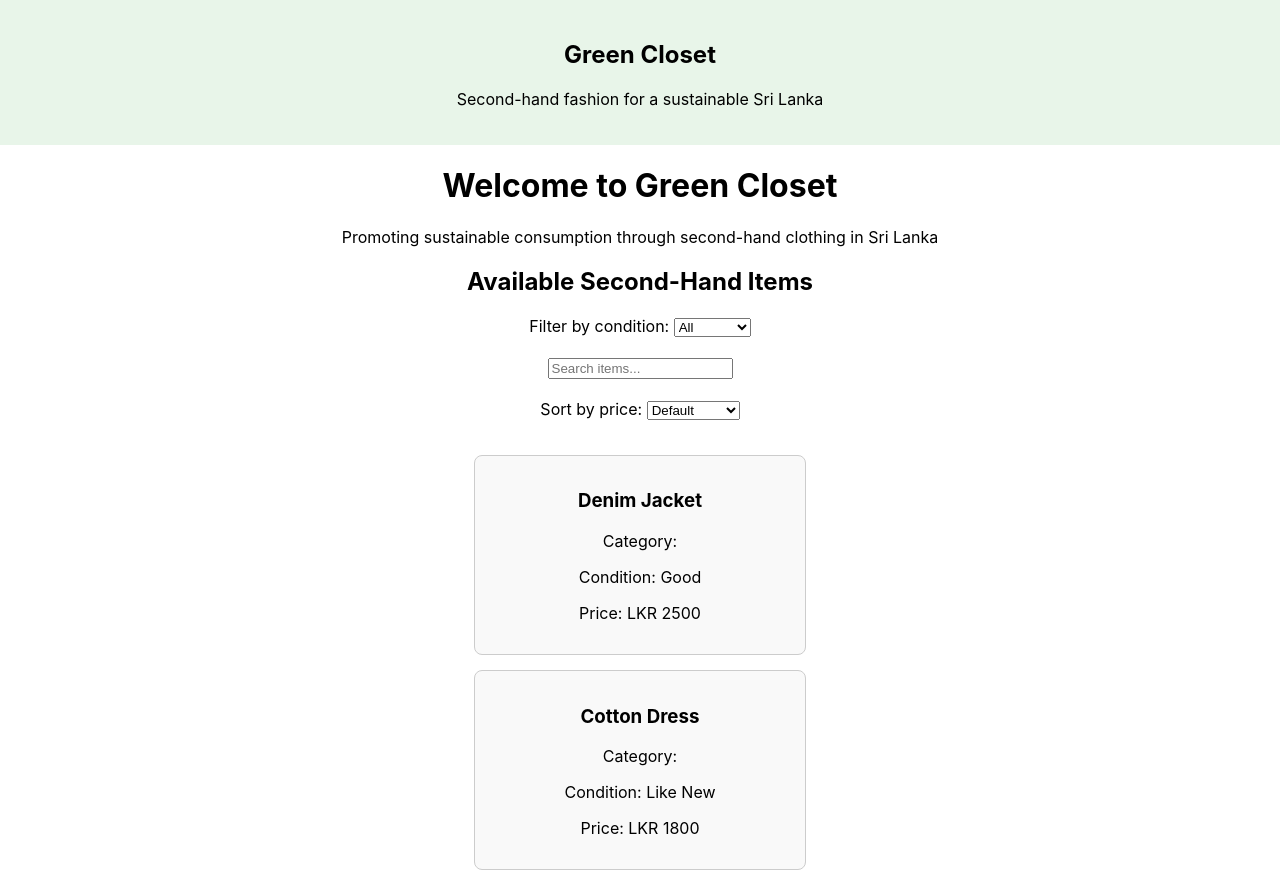
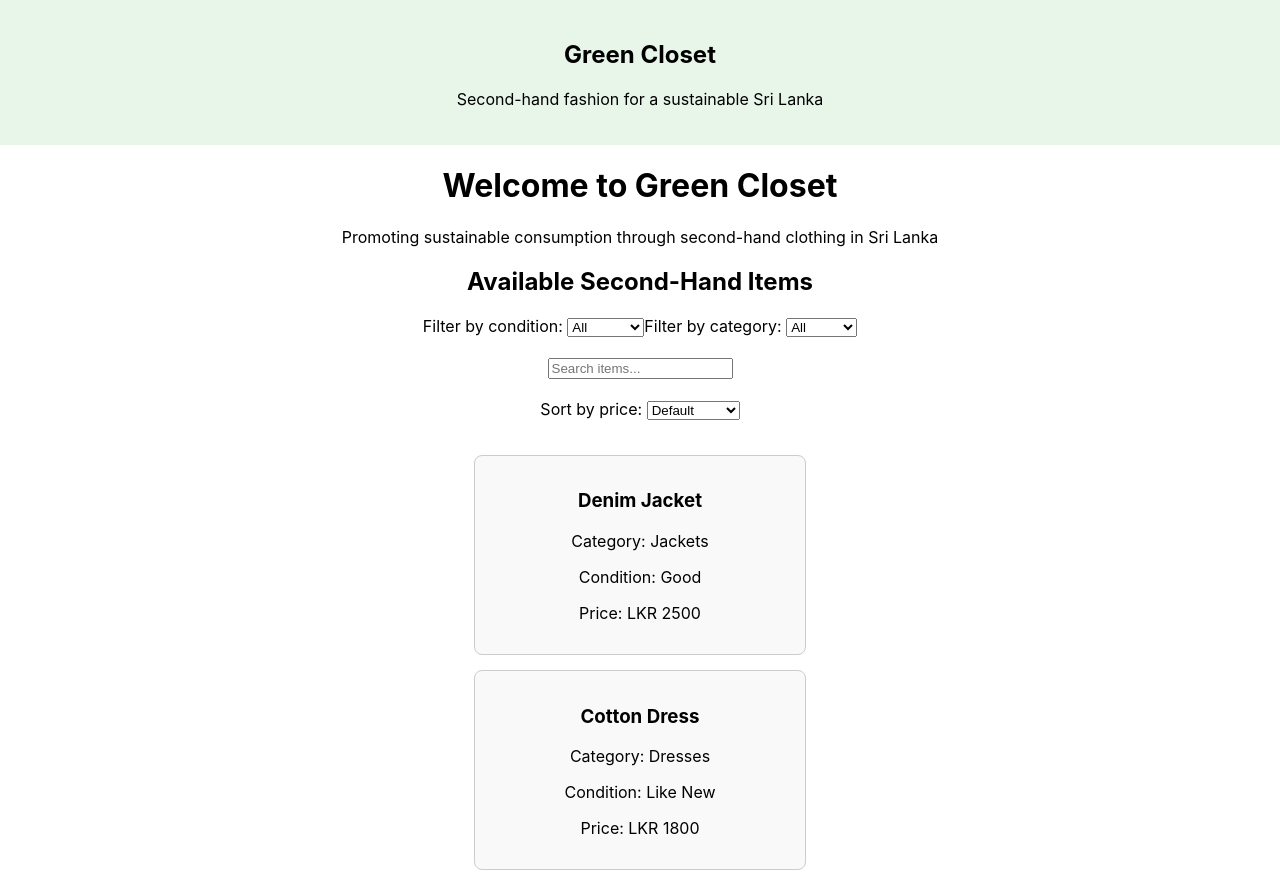
Before and after one commit to karenzavier/green-closet, a React (Create React App) app: page / in a window 1280 px wide. Shown: the top 883 px of the page. Built offline with nearby package versions, Linux system fonts and the light colour scheme.

Commit message:
Phase 11: Added category filtering to Green Closet

```diff
--- a/src/App.js
+++ b/src/App.js
@@ -12,20 +12,26 @@ function App() {
   const [searchTerm, setSearchTerm] = useState("");
   const [sortOrder, setSortOrder] = useState("none");
   const [selectedItem,setSelectedItem] = useState(null);
+  const [categoryFilter, setCategoryFilter] = useState("All");
+
 
   const items = getItems();
 
   // FILTER + SEARCH
   const filteredItems = items.filter(item => {
 
-    const matchesCondition =
-      filterCondition === "All" || item.condition === filterCondition;
+  const matchesCondition =
+    filterCondition === "All" || item.condition === filterCondition;
 
-    const matchesSearch =
-      item.name.toLowerCase().includes(searchTerm.toLowerCase());
+  const matchesCategory =
+    categoryFilter === "All" || item.category === categoryFilter;
 
-    return matchesCondition && matchesSearch;
-  });
+  const matchesSearch =
+    item.name.toLowerCase().includes(searchTerm.toLowerCase());
+
+  return matchesCondition && matchesCategory && matchesSearch;
+
+});
 
   // SORT
   const sortedItems = [...filteredItems].sort((a, b) => {
@@ -57,6 +63,20 @@ function App() {
         </select>
       </label>
 
+      <label>
+        Filter by category:{" "}
+        <select
+        value={categoryFilter}
+        onChange={(e) => setCategoryFilter(e.target.value)}
+        >
+          <option value="All">All</option>
+          <option value="Jackets">Jackets</option>
+          <option value="Dresses">Dresses</option>
+          <option value="Shirts">Shirts</option>
+
+        </select>
+      </label>
+
       <br /><br />
 
       {/* SEARCH */}
@@ -67,7 +87,8 @@ function App() {
         onChange={(e) => setSearchTerm(e.target.value)}
       />
 
-      <br /><br />
+      <br />
+      <br />
 
       {/* SORT */}
       <label>
--- a/src/data/itemsData.js
+++ b/src/data/itemsData.js
@@ -1,13 +1,22 @@
 const itemsData = [
   {
     name: "Denim Jacket",
+    category: "Jackets",
     condition: "Good",
     price: 2500
   },
   {
     name: "Cotton Dress",
+    category: "Dresses",
     condition: "Like New",
     price: 1800
+  },
+
+  {
+    name: "White Shirt",
+    category: "Shirts",
+    condition: "Good",
+    price: 1000
   }
 ];
 
```
